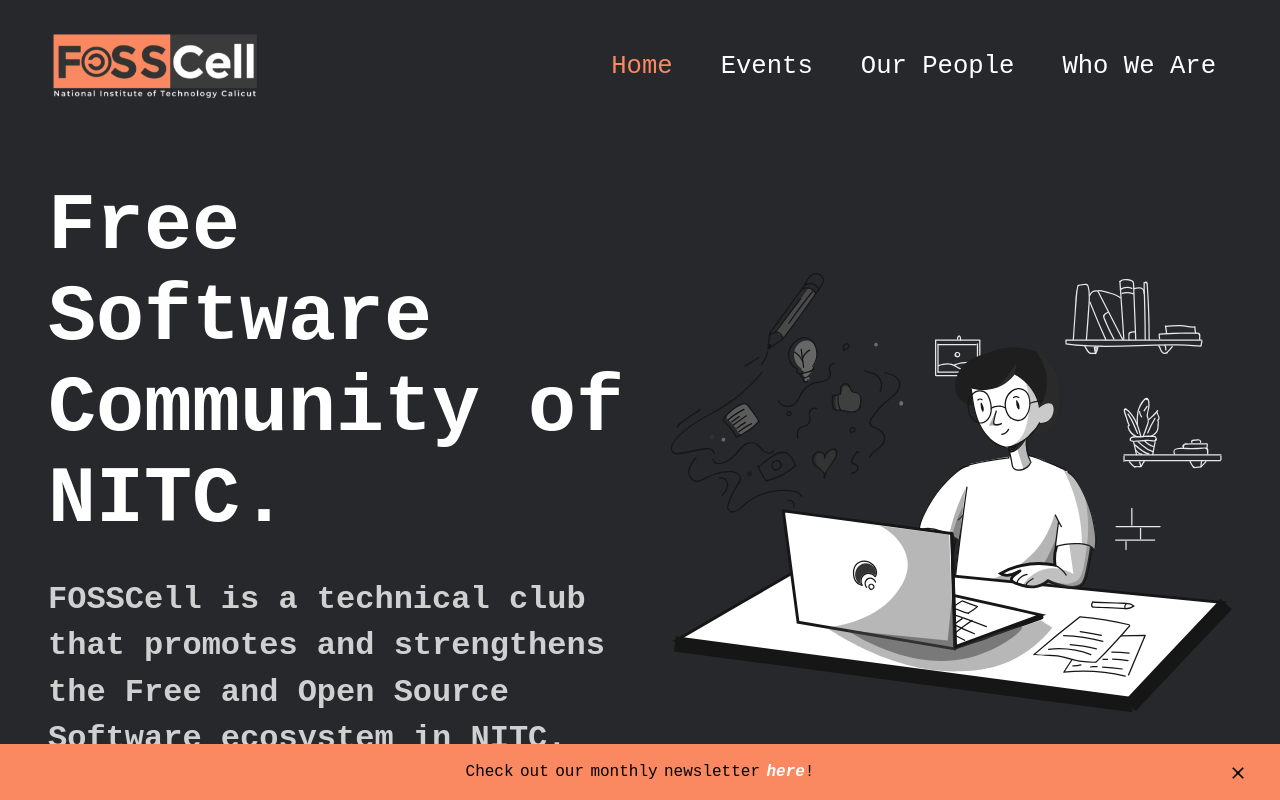
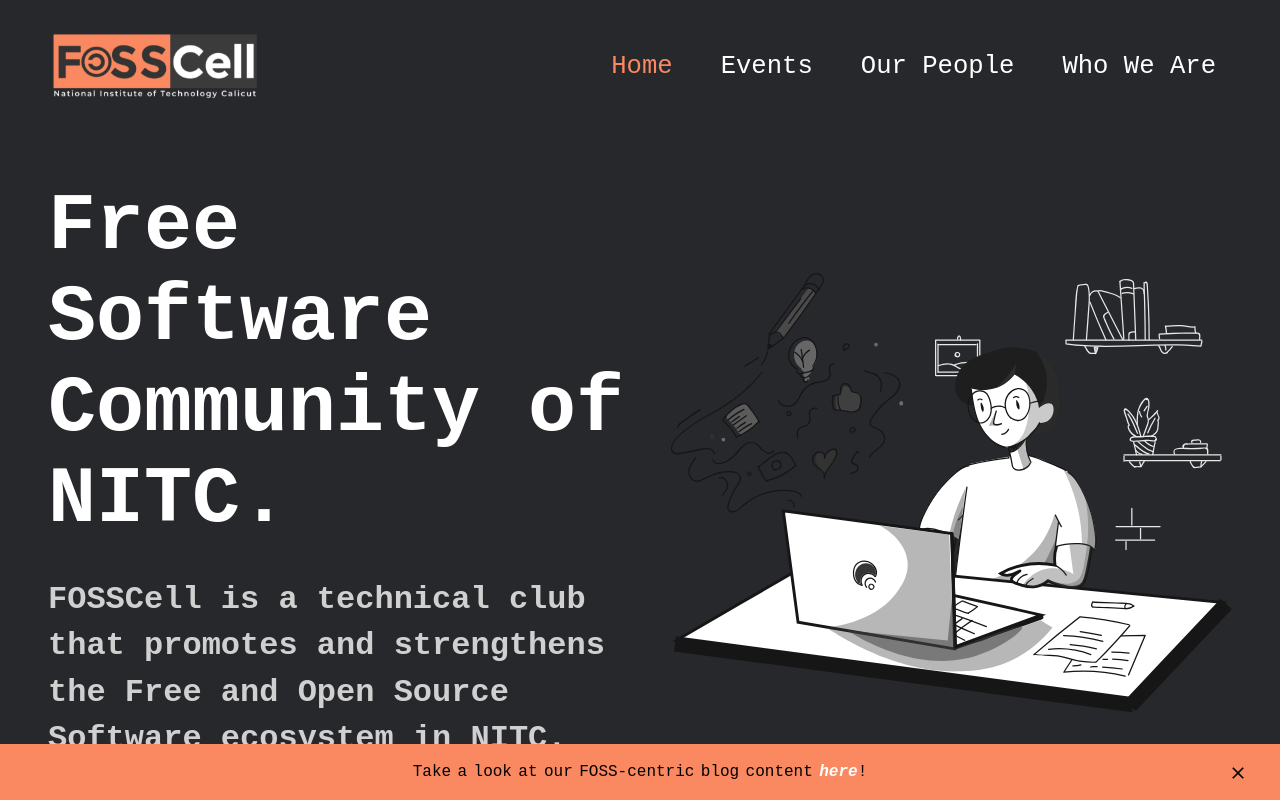
Before and after one commit to FOSSCellNITCalicut/fosscell-nextjs, a Next.js app: page / in a window 1280 px wide. Shown: the top 800 px of the page. Built offline with nearby package versions, Linux system fonts and the light colour scheme; no server answers.

Commit message:
updated newsletter link

```diff
--- a/pages/index.js
+++ b/pages/index.js
@@ -76,7 +76,7 @@
       </div>
       <HomeEvents site={site}/>
       <div className={`${styles['newsletter-p']} ${hid ? styles['hidden-news'] : " "}`}>
-        <p className={styles['newsletter-desc']}>Check out our monthly newsletter <a className={styles['newsletter-link']} href="https://newsletter.fosscell.org">here</a>!</p>
+        <p className={styles['newsletter-desc']}>Take a look at our FOSS-centric blog content  <a className={styles['newsletter-link']} href="https://newsletter.fosscell.org">here</a>!</p>
         <div className={`${styles['newsletter-logo']} ${hid ? styles['hidden-news'] : ''}`}>
         <IoMdClose
           onClick={handleHidden}
```
